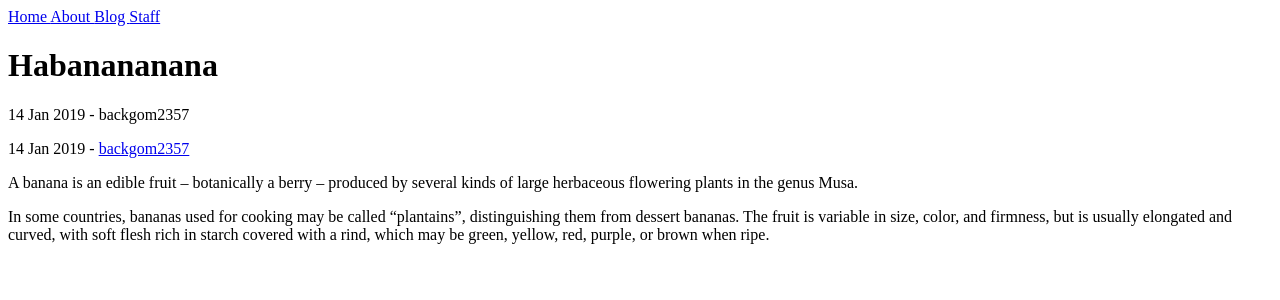
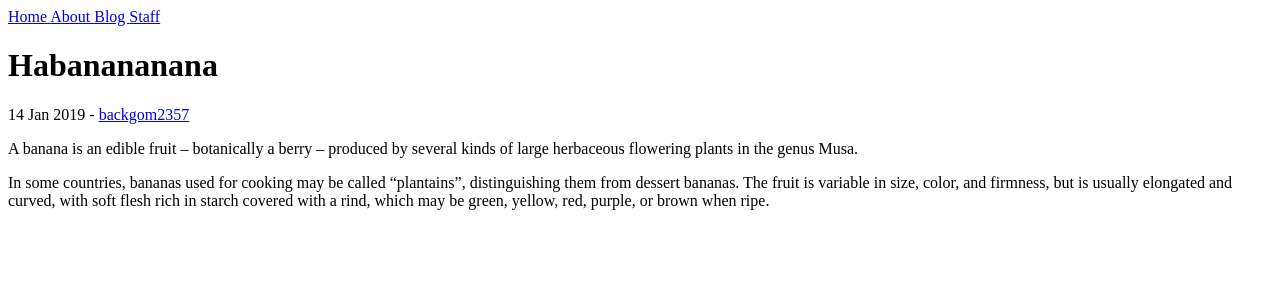
Before and after one commit to unsolvedproblem/unsolvedproblem.github.io, a Jekyll site: the page built from _posts/2019-01-14-habanananana.md, in a window 1280 px wide. Shown: the top 300 px of the page. Built offline with Jekyll 4.4.1, drawn with Linux system fonts in a browser that asks for light colours.

Commit message:
Update post.html

```diff
--- a/_layouts/post.html
+++ b/_layouts/post.html
@@ -2,13 +2,12 @@
 layout: default
 ---
 <h1>{{ page.title }}</h1>
-<p>{{ page.date | date_to_string }} - {{ page.author }}</p>
 
 <p>
   {{ page.date | date_to_string }}
   {% assign author = site.authors | where: 'short_name', page.author | first %}
   {% if author %}
-    - <a href="{{ author.url }}">{{ author.name }}</a>
+    - <a href="{{ author.url | prepend: site.baseurl }}">{{ author.name }}</a>
   {% endif %}
 </p>
 
```
